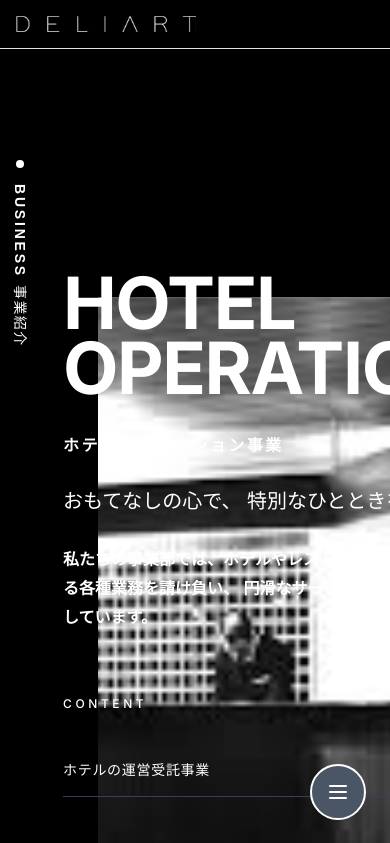
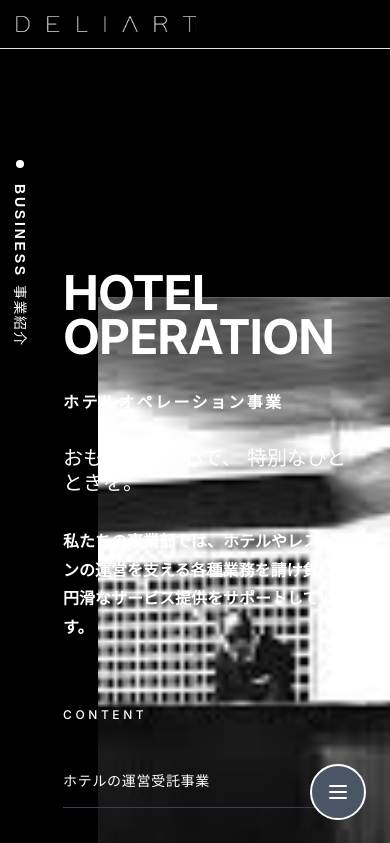
Before and after one commit to zhiye-tomoya/deliart-website, a Next.js app: page / in a window 390 px wide. Shown: the top 843 px of the page. Built offline with nearby package versions, Linux system fonts and the light colour scheme.

Commit message:
adjust components/SlidingBackgroundSection.tsx for mobile screens

```diff
--- a/components/SlidingBackgroundSection.tsx
+++ b/components/SlidingBackgroundSection.tsx
@@ -86,7 +86,7 @@ export const SlidingBackgroundSection: React.FC<SlidingBackgroundSectionProps> =
       <div className='absolute z-20 top-[17%] left-[10%] text-white'>
         <div className='px-6 pb-80'>
           {/* Main Title */}
-          <h1 className={`${inter.className} text-7xl md:text-8xl font-bold leading-[0.9] mb-8 tracking-[-0.02em]`}>
+          <h1 className={`${inter.className} text-5xl md:text-8xl font-bold leading-[0.9] mb-8 tracking-[-0.02em]`}>
             {MAIN_TITLE.split("\n").map((line, i) => (
               <React.Fragment key={i}>
                 {line}
```
